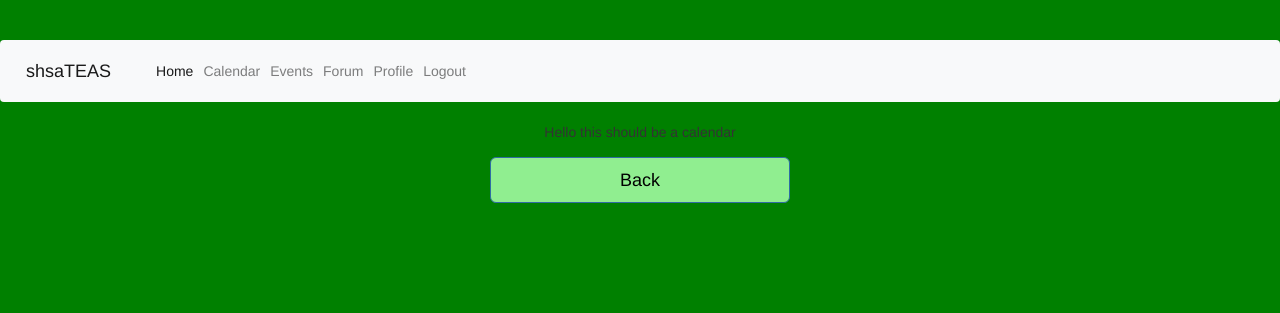
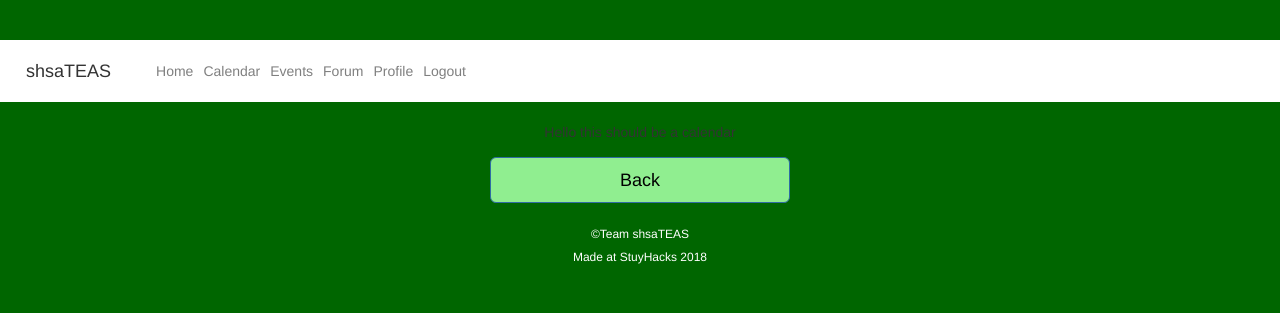
Before and after one commit to MrEricL/shsaTEAS, a Flask app: page /calendar in a window 1280 px wide. Shown: the top 313 px of the page. Run offline with Flask 2, Linux system fonts and the light colour scheme; some libraries are stand-ins or nearby versions.

Commit message:
Adding css

```diff
--- a/templates/base.html
+++ b/templates/base.html
@@ -2,7 +2,7 @@
 <html>
   <head>
     {% block head %}
-    <title> shsaTEAS </title>
+    <title> {% block title %} shsaTEAS {% endblock title %}</title>
 
     <!-- Required meta tags -->
     <meta charset="utf-8">
@@ -18,20 +18,25 @@
     <link rel="stylesheet" href="https://maxcdn.bootstrapcdn.com/bootstrap/3.3.7/css/bootstrap.min.css">
     <script src="https://ajax.googleapis.com/ajax/libs/jquery/3.3.1/jquery.min.js"></script>
     <script src="https://maxcdn.bootstrapcdn.com/bootstrap/3.3.7/js/bootstrap.min.js"></script>
+    <style>
+      .h1,h2,h3,h4,h5,h6 {
+      color:white;
+      }
+    </style>
 
     {% endblock head %}
   </head>
 
   <!-- Navigation bar -->
   {% block navbar %}
-  <nav class="navbar navbar-expand-lg navbar-light bg-light">
-  <a class="navbar-brand" href="#">shsaTEAS</a>
+  <nav class="navbar navbar-expand-lg navbar-light bg-light" style="border-radius:0 !important; background-color: white !important">
+  <a class="navbar-brand">shsaTEAS</a>
   <button class="navbar-toggler" type="button" data-toggle="collapse" data-target="#navbarNavDropdown" aria-controls="navbarNavDropdown" aria-expanded="false" aria-label="Toggle navigation">
     <span class="navbar-toggler-icon"></span>
   </button>
-  <div class="collapse navbar-collapse" id="navbarNavDropdown">
+  <div class="collapse navbar-collapse" id="navbarNavDropdown" style="color:white">
     <ul class="navbar-nav">
-      <li class="nav-item active">
+      <li class="nav-item">
         <a class="nav-link" href="/home">Home <span class="sr-only">(current)</span></a>
       </li>
       <li class="nav-item">
@@ -52,10 +57,10 @@
     </ul>
   </div>
 </nav>
+{% endblock navbar %}
 
-  {% endblock navbar %}
-{% block body %}
-  <body style="background-color:green">
+  {% block body %}
+  <body style="background-color: #006600">
     <center>
     {% set messages = get_flashed_messages() %}
     {% for message in messages %}
@@ -77,6 +82,8 @@
     <script src="../../assets/js/vendor/holder.min.js"></script>
     <!-- IE10 viewport hack for Surface/desktop Windows 8 bug -->
     <script src="../../assets/js/ie10-viewport-bug-workaround.js"></script>
+    <h6>&copy;Team shsaTEAS </h6>
+    <h6> Made at StuyHacks 2018 </h6>
     </center>
     {% endblock body %}
   </body>
```
Also changed, not shown: templates/config.html (deleted, +0 -9 lines), templates/events.html (+30 -14 lines), templates/home.html (+3 -5 lines).
